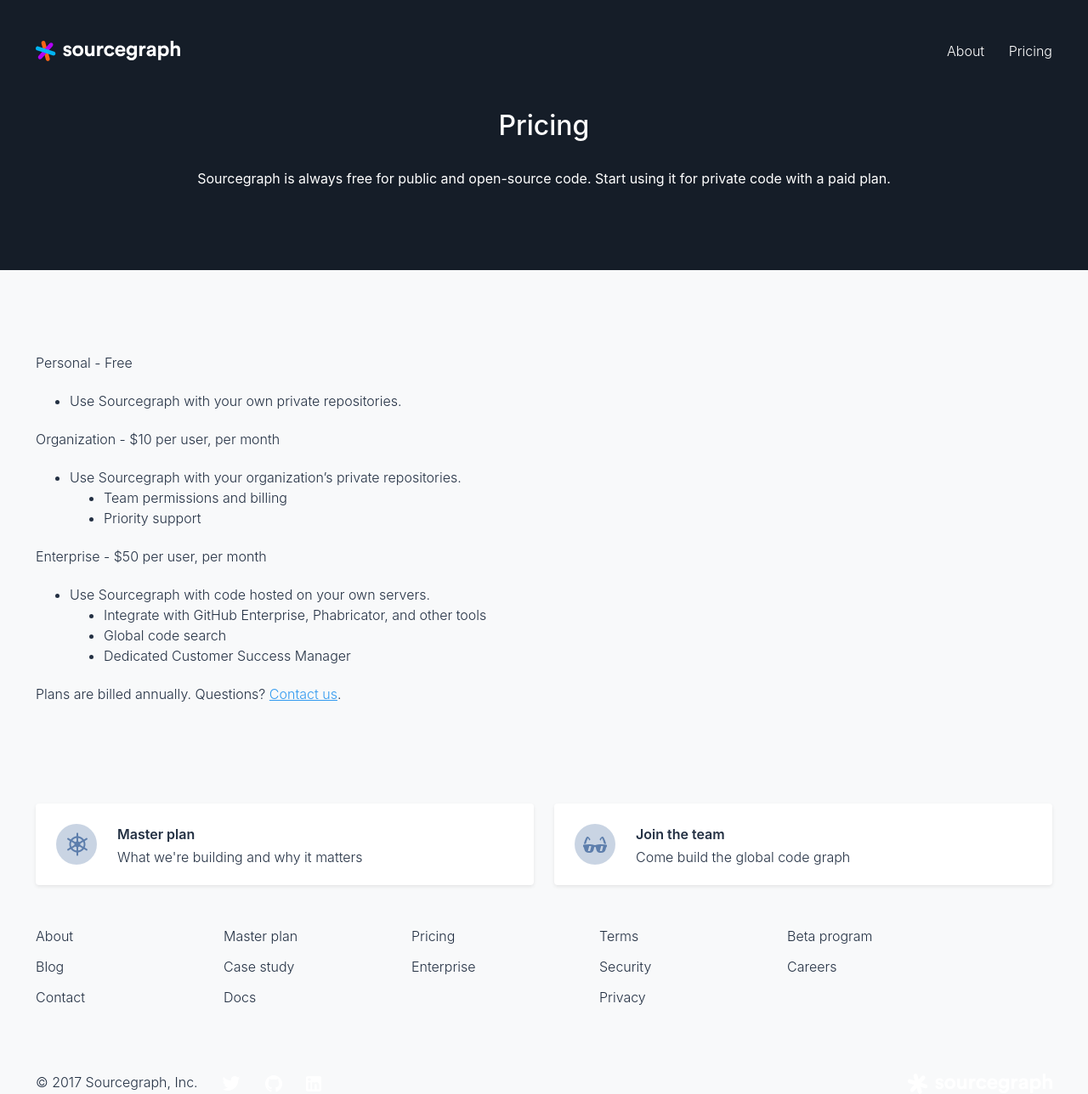
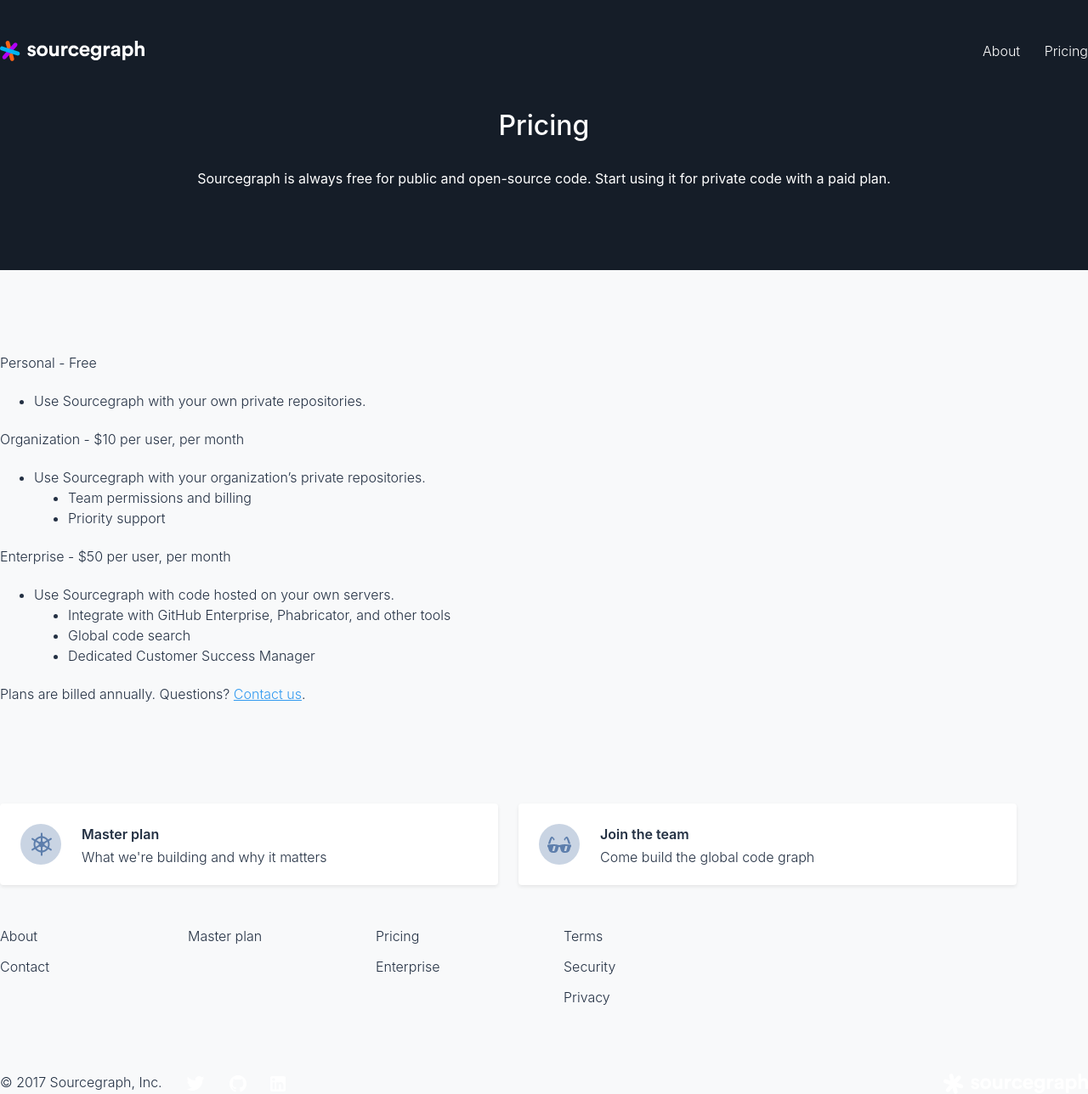
Before and after one commit to hdrhbbu1/sourcegraph.github.io, a Jekyll site: the page built from in/pricing.md, in a window 1280 px wide. Shown: the whole page at 85% size. Built offline with Jekyll 4.4.1, drawn with Linux system fonts in a browser that asks for light colours; some of the changed lines change nothing that is shown.

Commit message:
Format HTML, fix CSS and add proper linking

```diff
--- a/_includes/footer.html
+++ b/_includes/footer.html
@@ -17,27 +17,27 @@
     </div>
     <div class="footer-links cf">
         <ul>
-            <li><a href="#">About</a></li>
-            <li><a href="#">Blog</a></li>
-            <li><a href="#">Contact</a></li>
+            <li><a href="/about">About</a></li>
+            <!--<li><a href="#">Blog</a></li>-->
+            <li><a href="/contact">Contact</a></li>
         </ul>
         <ul>
-            <li><a href="#">Master plan</a></li>
-            <li><a href="#">Case study</a></li>
-            <li><a href="#">Docs</a></li>
+            <li><a href="/plan">Master plan</a></li>
+            <!--<li><a href="#">Case study</a></li>-->
+            <!--<li><a href="#">Docs</a></li>-->
         </ul>
         <ul>
-            <li><a href="#">Pricing</a></li>
-            <li><a href="#">Enterprise</a></li>
+            <li><a href="/pricing">Pricing</a></li>
+            <li><a href="/enterprise">Enterprise</a></li>
         </ul>
         <ul>
-            <li><a href="#">Terms</a></li>
-            <li><a href="#">Security</a></li>
-            <li><a href="#">Privacy</a></li>
+            <li><a href="/terms">Terms</a></li>
+            <li><a href="/security">Security</a></li>
+            <li><a href="/privacy">Privacy</a></li>
         </ul>
         <ul>
-            <li><a href="#">Beta program</a></li>
-            <li><a href="#">Careers</a></li>
+            <!--<li><a href="#">Beta program</a></li>-->
+            <!--<li><a href="#">Careers</a></li>-->
         </ul>
     </div>
     <div class="footer-tagline">
--- a/in/assets/style.css
+++ b/in/assets/style.css
@@ -52,7 +52,7 @@
 }
 
 .container {
-    width: 1196px;
+    width: 100%;
     margin: 0 auto;
 }
 .primary {
```
Also changed, not shown: 9 other files.
